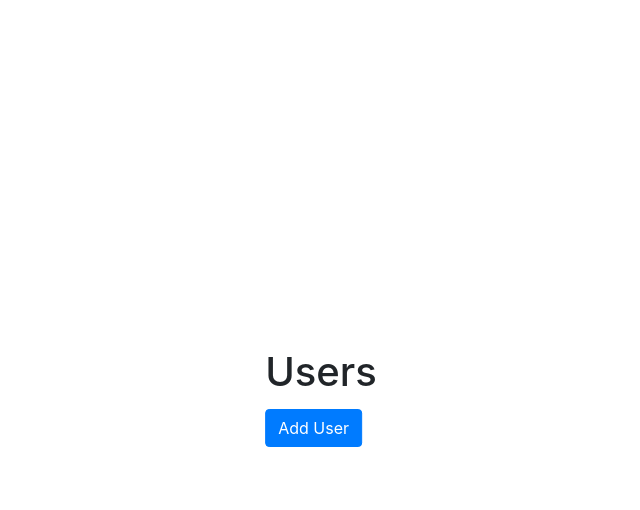
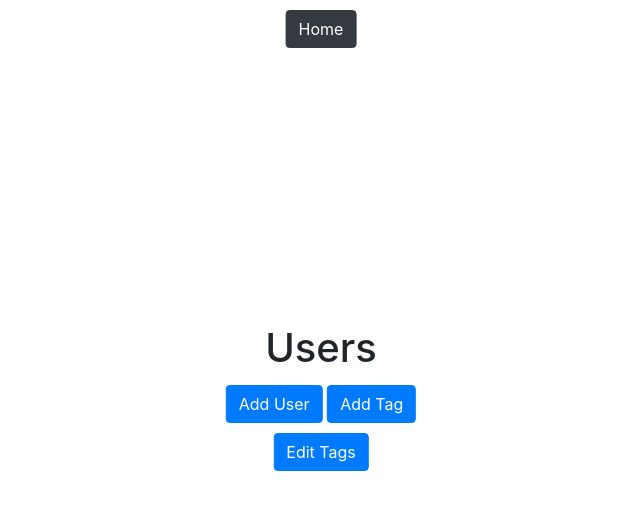
Before and after one commit to xjohnsondev/Blogly, a Flask app: page / in a window 1280 px wide. Shown: the top 510 px of the page, without its empty margins (319-959 px from the left). Run offline with Flask 3, Linux system fonts and the light colour scheme.

Commit message:
Adding tags functionality/ cleaning up Jinja

```diff
--- a/app.py
+++ b/app.py
@@ -2,14 +2,15 @@
 
 from flask import Flask, request, redirect, render_template
 from flask_debugtoolbar import DebugToolbarExtension
-from models import db, connect_db, User, Post
+from models import db, connect_db, User, Post, Tag, PostTag
 from datetime import datetime
 
 app = Flask(__name__)
 app.app_context().push()
 app.config['SQLALCHEMY_DATABASE_URI'] = 'postgresql:///blogly'
 app.config['SQLALCHEMY_TRACK_MODIFICATIONS'] = False
-app.config['SQLALCHEMY_ECHO'] = True
+app.config['SQLALCHEMY_ECHO'] = False
+app.config['DEBUG_TB_INTERCEPT_REDIRECTS'] = False
 
 connect_db(app)
 db.create_all()
@@ -82,8 +83,9 @@ def handle_update(user_id):
 def show_new_post_form(user_id):
     """Show add new post form"""
     user = User.query.get_or_404(user_id)
-
-    return render_template('new-post-form.html', user=user)
+    tags = Tag.query.all()
+    print(tags)
+    return render_template('new-post-form.html', user=user, tags=tags)
 
 @app.route('/new-post-form/<int:user_id>', methods=["POST"])
 def add_post(user_id):
@@ -91,12 +93,17 @@ def add_post(user_id):
 
     if request.form['new'] == 'add':
         now = datetime.now()
-        time = now.strftime("%m/%d/%Y, %H:%M:%S")
-
+        time = now.strftime("%m/%d/%Y @ %H:%M:%S")
         title = request.form['title']
         content = request.form['content']
 
-        new_post = Post(title=title, content=content, created_at=time, user_id=user_id)
+        tag_ids = [int(num) for num in request.form.getlist("tags")]
+        tags = Tag.query.filter(Tag.id.in_(tag_ids)).all()
+        print(tag_ids)
+
+        new_post = Post(title=title, content=content,
+                        created_at=time, user_id=user_id, tags=tags)
+
         db.session.add(new_post)
         db.session.commit()
 
@@ -108,7 +115,7 @@ def show_post_details(id):
     post = Post.query.filter(Post.id == id).first()
     return render_template('post-details.html', post=post)
 
-@app.route('/edit-post/<int:id>', methods=['POST'])
+@app.route('/post-details/<int:id>', methods=['POST'])
 def handle_edit_choice(id):
     """Cancels, shows edit post form, or deletes post"""
     post = Post.query.filter(Post.id == id).first()
@@ -117,7 +124,8 @@ def handle_edit_choice(id):
     if request.form['updatePost'] == 'cancel':
         return redirect(f"/user-options/{page}")
     elif request.form['updatePost'] == 'edit':
-        return render_template('/edit-post-form.html', post=post)
+        tags = Tag.query.all()
+        return render_template('/edit-post-form.html', post=post, tags=tags)
     elif request.form['updatePost'] == 'delete':
         db.session.delete(post)
         db.session.commit()
@@ -132,7 +140,49 @@ def edit_post(id):
         post.title = request.form['title'] if request.form["title"] else post.title
         post.content = request.form['content']if request.form["content"] else post.content
 
+        tag_ids = [int(num) for num in request.form.getlist("tags")]
+        tags = Tag.query.filter(Tag.id.in_(tag_ids)).all()
+        post.tags = tags
+
         db.session.add(post)
         db.session.commit()
 
     return redirect(f"/user-options/{post.info.id}")
+
+@app.route('/create-tag')
+def show_create_tag_form():
+    """Show create tag form"""
+    return render_template('new-tag-form.html')
+
+@app.route('/create-tag', methods=['POST'])
+def handle_new_tag_submit():
+    """Handles decision to add new tag or cancel"""
+    if request.form['add'] == 'add':
+        tag = request.form['tagName'].lower()
+        new_tag = Tag(name=tag)
+        db.session.add(new_tag)
+        db.session.commit()
+
+    return redirect('/')
+
+@app.route('/show-all-tags')
+def edit_tags():
+    """Show list of tags"""
+    tags = Tag.query.all()
+    return render_template('show-all-tags.html', tags=tags)
+
+@app.route('/edit-tag-form/<int:tag_id>')
+def show_tag_details(tag_id):
+    """Show edit form for selected tag"""
+    tag = Tag.query.get_or_404(tag_id)
+    return render_template('edit-tag-form.html', tag=tag)
+
+@app.route('/edit-tag-form/<int:tag_id>', methods=['POST'])
+def handle_tag_edit(tag_id):
+    tags=Tag.query.all()
+
+    if request.form['tag'] == "save":
+        new_tag = Tag.query.get(tag_id)
+        print(new_tag)
+
+    return render_template('/show-all-tags.html', tags=tags)
--- a/static/styles.css
+++ b/static/styles.css
@@ -15,14 +15,14 @@ img {
     margin: 5px 0;
 }
 
-#fill-out {
-    position: absolute;
-    top: 50%;
-    left: 50%;
-    transform: translate(-50%, -50%);
+
+li {
+    font-weight: 600;
 }
 
-
-/* form h1 {
-    margin-bottom: 25px;
-} */
+#home{
+    position: absolute;
+    top: 5px;
+    left: 50%;
+    transform: translate(-50%, 0);
+}
--- /dev/null
+++ b/templates/base.html
@@ -0,0 +1,20 @@
+<!DOCTYPE html>
+<html lang="en">
+<head>
+    <title>{% block title %}{% endblock %}</title>
+
+    <meta charset="UTF-8">
+    <meta name="viewport" content="width=device-width, initial-scale=1.0">
+
+    <link rel="stylesheet" href="https://cdn.jsdelivr.net/npm/bootstrap@4.5.3/dist/css/bootstrap.min.css"
+        integrity="sha384-TX8t27EcRE3e/ihU7zmQxVncDAy5uIKz4rEkgIXeMed4M0jlfIDPvg6uqKI2xXr2" crossorigin="anonymous">
+    <link rel="stylesheet" href="/static/styles.css">
+
+</head>
+<body>
+    <div id="home"><a href="/"><button class="btn btn-dark">Home</button></a></div>
+
+    {% block content %}
+     {% endblock %}
+</body>
+</html>
--- a/templates/home.html
+++ b/templates/home.html
@@ -1,14 +1,8 @@
-<!DOCTYPE html>
-<html lang="en">
-<head>
-    <meta charset="UTF-8">
-    <meta name="viewport" content="width=device-width, initial-scale=1.0">
-    <link rel="stylesheet" href="https://cdn.jsdelivr.net/npm/bootstrap@4.5.3/dist/css/bootstrap.min.css" integrity="sha384-TX8t27EcRE3e/ihU7zmQxVncDAy5uIKz4rEkgIXeMed4M0jlfIDPvg6uqKI2xXr2" crossorigin="anonymous">
-    <link rel="stylesheet" href="/static/styles.css">
-    <title>Blogly</title>
-</head>
-<body>
-    <div class="content">
+{% extends 'base.html' %}
+{% block title %}Blogly{% endblock %}
+
+    {% block content %}
+    <div class="content text-center">
     <h1>Users</h1>
     <ul class="list-group">
         {% for user in users %}
@@ -16,6 +10,8 @@
         {% endfor %}
     </ul>
     <a href="/add-user"><button type="button" class="btn btn-primary">Add User</button></a>
-    </div>
-</body>
-</html>
+    <a href="/create-tag"><button type="button" class="btn btn-primary">Add Tag</button></a>
+    <br>
+    <a href="/show-all-tags"><button type="button" class="btn btn-primary">Edit Tags</button></a>
+
+    {% endblock %}
```
Also changed, not shown: models.py (+29 -0 lines), seed.py (+14 -7 lines), templates/edit-post-form.html (+20 -15 lines), templates/edit-tag-form.html (added, +18 -0 lines), templates/edit.html (+6 -17 lines), templates/new-post-form.html (+12 -21 lines), templates/new-tag-form.html (added, +18 -0 lines), templates/new-user-form.html (+5 -16 lines), templates/post-details.html (+17 -18 lines), templates/show-all-tags.html (added, +13 -0 lines), templates/user-details.html (+5 -16 lines).
